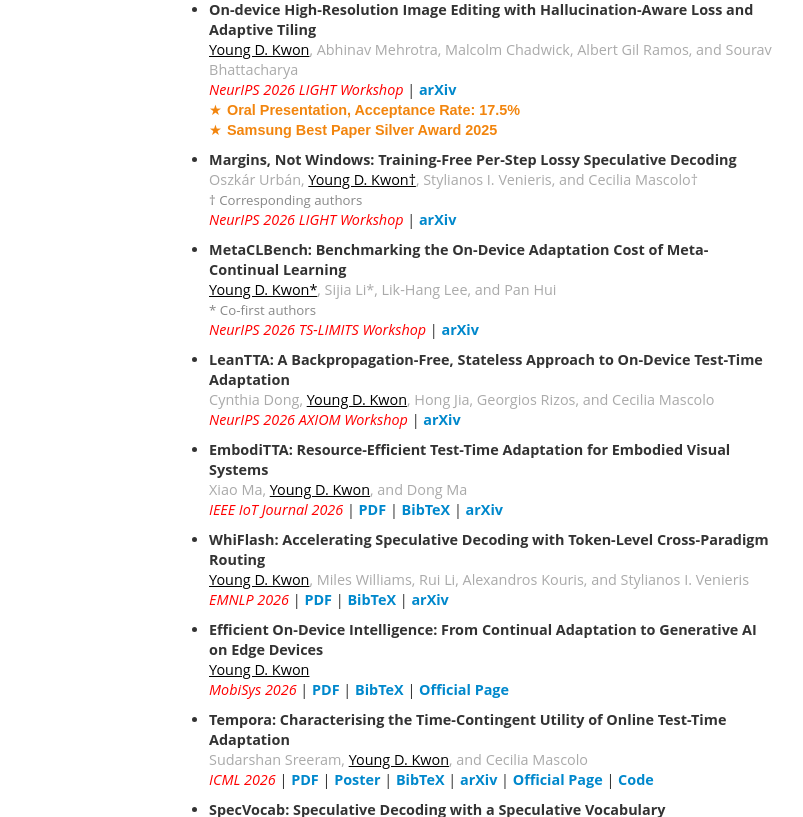
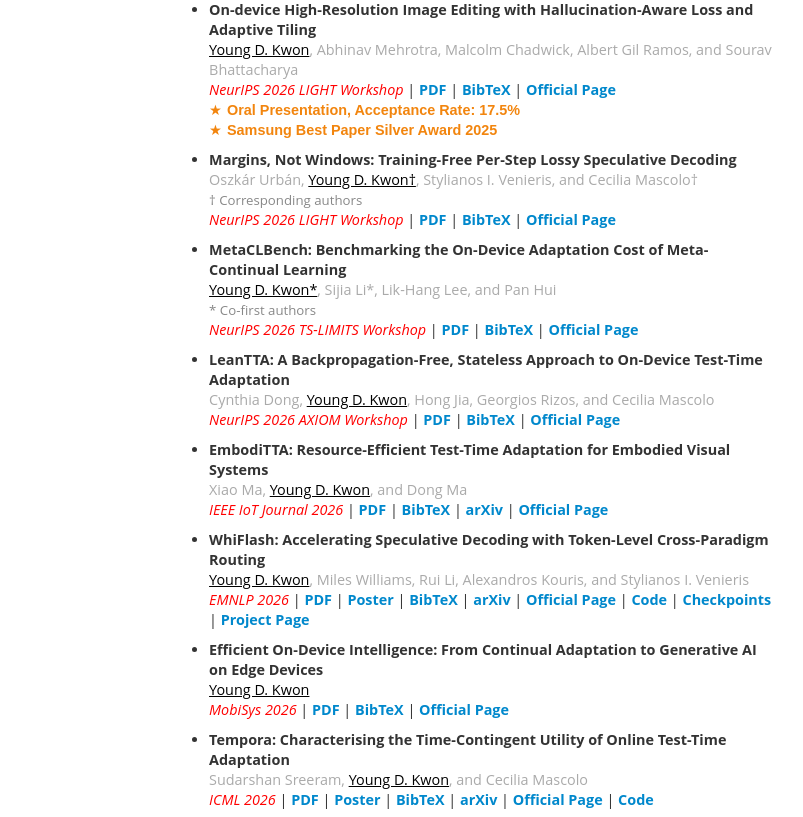
Before and after one commit to theyoungkwon/theyoungkwon.github.io, a plain HTML site: page research.html in a window 1280 px wide. Shown: the part 601-1418 px from the top of the page, 158-961 px from the left. Drawn offline with nearby package versions, Linux system fonts and the light colour scheme; a web font is replaced by a local one.

Commit message:
updated the papers

```diff
--- a/research.html
+++ b/research.html
@@ -178,7 +178,9 @@
                     <font color="#aaaaaa"><font color="#000000"><u>Young D. Kwon</u></font>, Abhinav Mehrotra, Malcolm
                     Chadwick, Albert Gil Ramos, and Sourav Bhattacharya</font><br>
                     <i><font color="red">NeurIPS 2026 LIGHT Workshop</font></i>
-                    | <a href="https://arxiv.org/abs/2510.06295" target="_blank">arXiv</a>
+                    | <a href="papers/articles/kwon_mobilepicasso_neurips-light26.pdf" target="_blank">PDF</a>
+                    | <a href="papers/bibs/kwon_mobilepicasso_neurips-light26.txt" target="_blank">BibTeX</a>
+                    | <a href="https://neurips.cc/virtual/2026/loc/paris/160505" target="_blank">Official Page</a>
                     <br>
                     <award class="trophy"><b>Oral Presentation, Acceptance Rate: 17.5%</b></award>
                     <br>
@@ -194,7 +196,9 @@
                     Venieris, and Cecilia Mascolo&dagger;</font><br>
                     <span class="cofirst">&dagger; Corresponding authors</span><br>
                     <i><font color="red">NeurIPS 2026 LIGHT Workshop</font></i>
-                    | <a href="https://arxiv.org/abs/2609.02897" target="_blank">arXiv</a>
+                    | <a href="papers/articles/urban_adaptivespec_neurips-light26.pdf" target="_blank">PDF</a>
+                    | <a href="papers/bibs/urban_adaptivespec_neurips-light26.txt" target="_blank">BibTeX</a>
+                    | <a href="https://neurips.cc/virtual/2026/loc/paris/160510" target="_blank">Official Page</a>
                   </p>
                 </li>
 
@@ -205,7 +209,9 @@
                     and Pan Hui</font><br>
                     <span class="cofirst">* Co-first authors</span><br>
                     <i><font color="red">NeurIPS 2026 TS-LIMITS Workshop</font></i>
-                    | <a href="https://arxiv.org/abs/2504.00174" target="_blank">arXiv</a>
+                    | <a href="papers/articles/li_metaclbench_neurips-tslimits26.pdf" target="_blank">PDF</a>
+                    | <a href="papers/bibs/li_metaclbench_neurips-tslimits26.txt" target="_blank">BibTeX</a>
+                    | <a href="https://neurips.cc/virtual/2026/loc/paris/162113" target="_blank">Official Page</a>
                   </p>
                 </li>
 
@@ -215,7 +221,9 @@
                     <font color="#aaaaaa">Cynthia Dong, <font color="#000000"><u>Young D. Kwon</u></font>, Hong Jia,
                     Georgios Rizos, and Cecilia Mascolo</font><br>
                     <i><font color="red">NeurIPS 2026 AXIOM Workshop</font></i>
-                    | <a href="https://arxiv.org/abs/2503.15889" target="_blank">arXiv</a>
+                    | <a href="papers/articles/dong_leantta_neurips-axiom26.pdf" target="_blank">PDF</a>
+                    | <a href="papers/bibs/dong_leantta_neurips-axiom26.txt" target="_blank">BibTeX</a>
+                    | <a href="https://neurips.cc/virtual/2026/loc/paris/156958" target="_blank">Official Page</a>
                   </p>
                 </li>
 
@@ -228,6 +236,7 @@
                     | <a href="papers/articles/ma_emboditta_iotj26.pdf" target="_blank">PDF</a>
                     | <a href="papers/bibs/ma_emboditta_iotj26.txt" target="_blank">BibTeX</a>
                     | <a href="https://arxiv.org/abs/2505.00986" target="_blank">arXiv</a>
+                    | <a href="https://ieeexplore.ieee.org/document/11716684" target="_blank">Official Page</a>
                   </p>
                 </li>
 
@@ -238,8 +247,13 @@
                     Alexandros Kouris, and Stylianos I. Venieris</font><br>
                     <i><font color="red">EMNLP 2026</font></i>
                     | <a href="papers/articles/kwon_whiflash_emnlp26.pdf" target="_blank">PDF</a>
+                    | <a href="papers/posters/poster_kwon_whiflash_emnlp26.pdf" target="_blank">Poster</a>
                     | <a href="papers/bibs/kwon_whiflash_emnlp26.txt" target="_blank">BibTeX</a>
                     | <a href="https://arxiv.org/abs/2606.07710" target="_blank">arXiv</a>
+                    | <a href="https://aclanthology.org/2026.findings-emnlp.633/" target="_blank">Official Page</a>
+                    | <a href="https://github.com/SamsungLabs/WhiFlash" target="_blank">Code</a>
+                    | <a href="https://huggingface.co/WhiFlash" target="_blank">Checkpoints</a>
+                    | <a href="https://samsunglabs.github.io/WhiFlash/" target="_blank">Project Page</a>
                   </p>
                 </li>
 
```
Also changed, not shown: index.html (+15 -3 lines), papers/bibs/dong_leantta_neurips-axiom26.txt (added), papers/bibs/kwon_mobilepicasso_neurips-light26.txt (added), papers/bibs/kwon_whiflash_emnlp26.txt, papers/bibs/li_metaclbench_neurips-tslimits26.txt (added), papers/bibs/ma_emboditta_iotj26.txt, papers/bibs/urban_adaptivespec_neurips-light26.txt (added), 5 other files.
